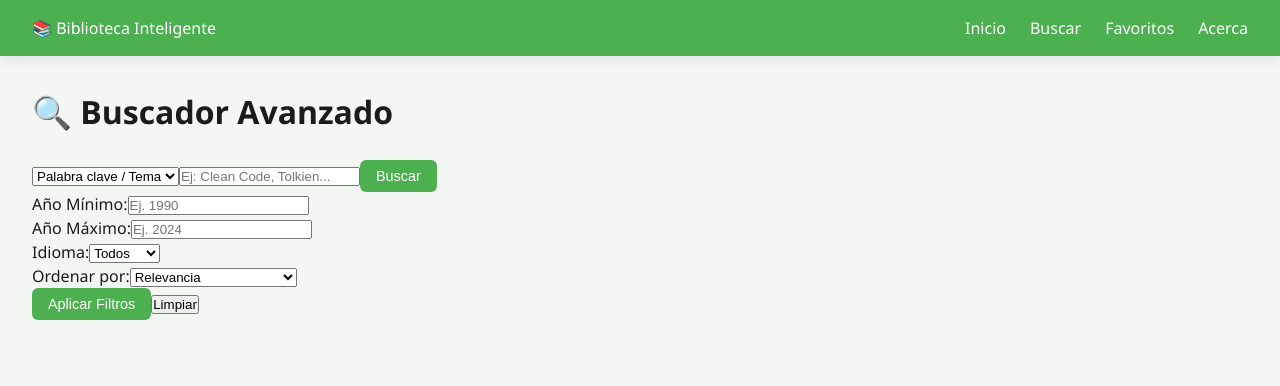
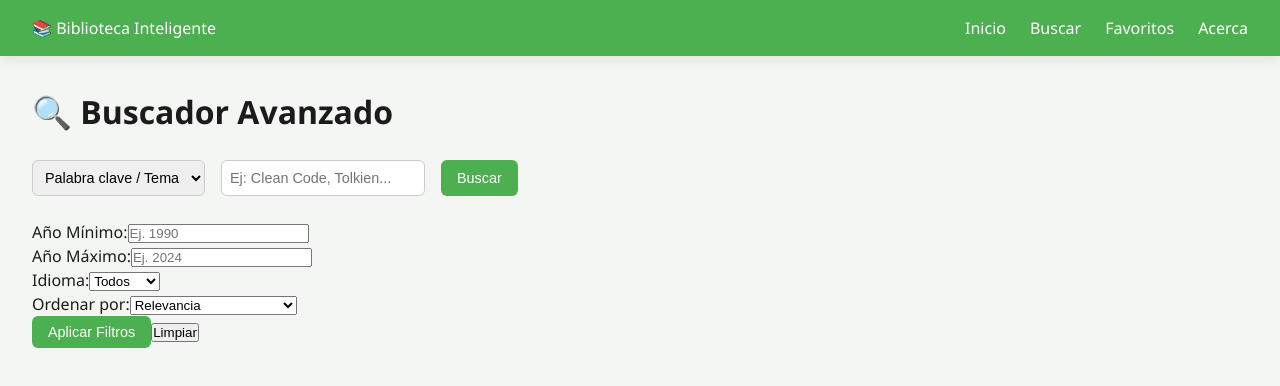
Before and after one commit to Majo2505/Biblioteca, a Next.js app: page /buscar in a window 1280 px wide. Shown: the top 386 px of the page. Built offline with nearby package versions, Linux system fonts and the light colour scheme.

Commit message:
feat: busqeuda style

```diff
--- a/src/styles/main.scss
+++ b/src/styles/main.scss
@@ -145,3 +145,20 @@ body {
     background: #ffa000;
   }
 }
+
+/*busqueda*/
+.search-form {
+  display: flex;
+  gap: 1rem;
+  margin-bottom: 1.5rem;
+  flex-wrap: wrap;
+}
+
+.search-input,
+.search-select {
+  padding: 0.5rem;
+  border-radius: 6px;
+  border: 1px solid #ccc;
+
+  font-size: 0.9rem;
+}
```
